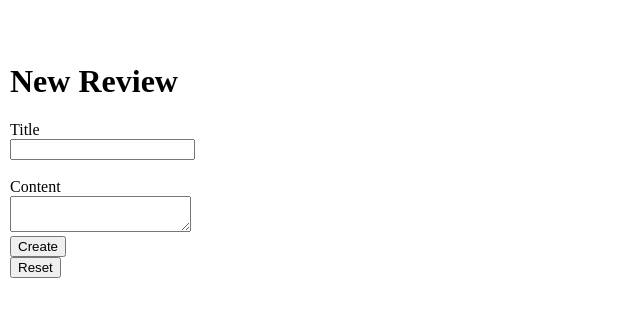
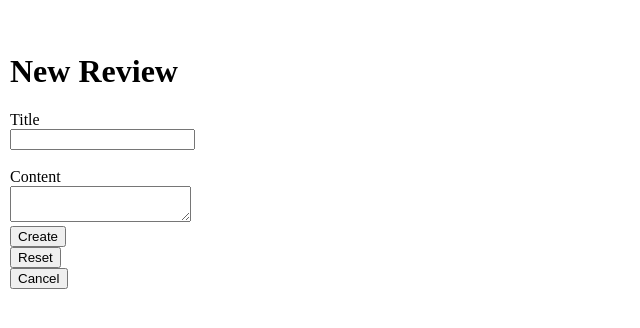
Before and after one commit to nakuljhunjhunwala/Live-Review, a React (Vite) app in the folder frontend/: page /new in a window 1280 px wide. Shown: the part 240-568 px from the top of the page, without its empty margins (0-640 px from the left). Built offline with nearby package versions, Linux system fonts and the light colour scheme.

Commit message:
Update NewReview.tsx

```diff
--- a/frontend/src/page/NewReview.tsx
+++ b/frontend/src/page/NewReview.tsx
@@ -20,6 +20,10 @@ function NewReview() {
     }
   }, [navigator]);
 
+  const handleCancel = useCallback(() => {
+    navigator('/');
+  }, [navigator]);
+
   return (
     <div>
       <h1>New Review</h1>
@@ -29,6 +33,7 @@ function NewReview() {
         buttonText='Create'
         onSave={createNewReview}
       />
+    <button onClick={handleCancel} >Cancel</button>
     </div>
   );
 }
```
